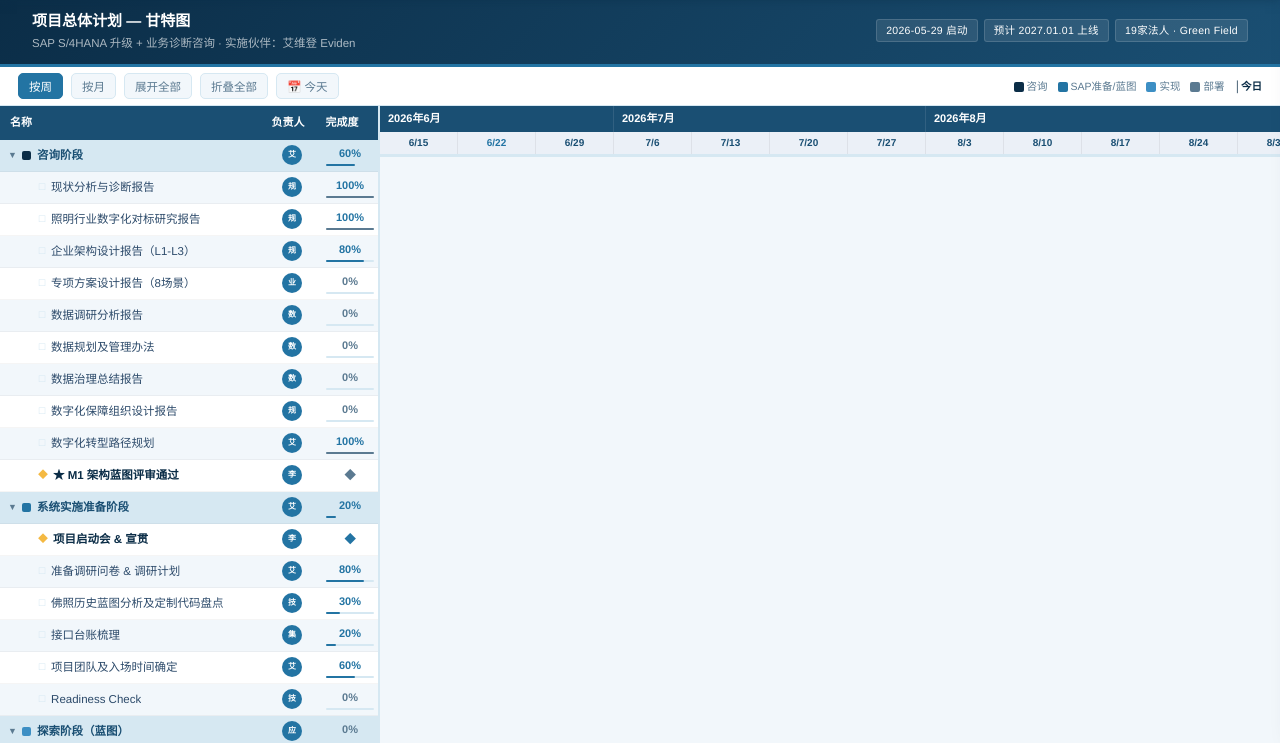
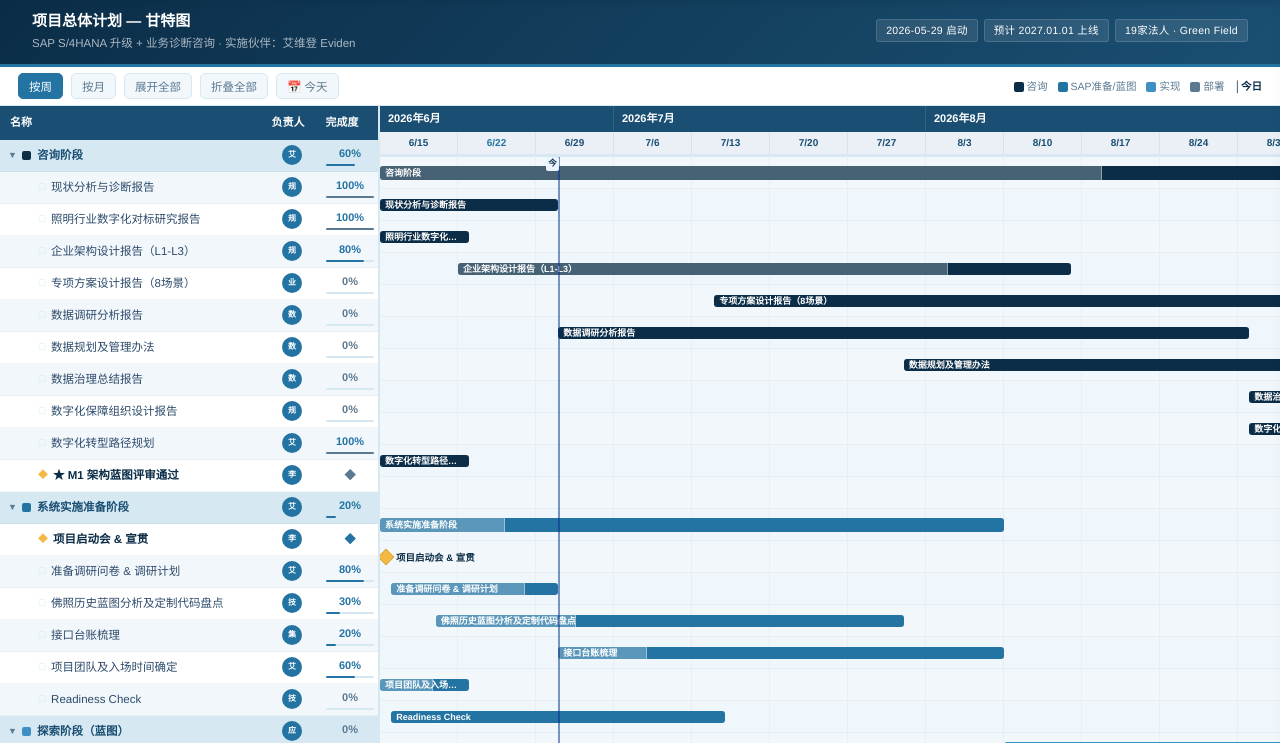
Before and after one commit to EstaTea/fsl-report, a plain HTML site: page index.html in a window 1280 px wide. Shown: the part 57-800 px from the top of the page. Drawn offline with Linux system fonts and the light colour scheme.

Commit message:
fix: row.task.label undefined for phase rows in renderGantt

```diff
--- a/index.html
+++ b/index.html
@@ -484,9 +484,10 @@ function renderGantt(){
       } else {
         var barH=row.type==='phase'?14:12;
         var barTop=(ROW_H-barH)/2;
-        rowHtml+='<div style="position:absolute;left:'+lPx+'px;width:'+wPx+'px;height:'+barH+'px;top:'+barTop+'px;border-radius:3px;background:'+color+';z-index:2;overflow:hidden" title="'+row.task.label+' ('+start+' → '+end+')">';
+        var barLabel=row.type==='phase'?row.ph.label:row.task.label;
+        rowHtml+='<div style="position:absolute;left:'+lPx+'px;width:'+wPx+'px;height:'+barH+'px;top:'+barTop+'px;border-radius:3px;background:'+color+';z-index:2;overflow:hidden" title="'+barLabel+' ('+start+' → '+end+')">';
         if(pct>0&&pct<100) rowHtml+='<div style="width:'+pct+'%;height:100%;background:rgba(255,255,255,.25);border-right:1px solid rgba(255,255,255,.4)"></div>';
-        if(wPx>50) rowHtml+='<span style="position:absolute;left:5px;top:50%;transform:translateY(-50%);font-size:9px;font-weight:600;color:#fff;white-space:nowrap;overflow:hidden;text-overflow:ellipsis;max-width:'+(wPx-10)+'px">'+row.task.label+'</span>';
+        if(wPx>50) rowHtml+='<span style="position:absolute;left:5px;top:50%;transform:translateY(-50%);font-size:9px;font-weight:600;color:#fff;white-space:nowrap;overflow:hidden;text-overflow:ellipsis;max-width:'+(wPx-10)+'px">'+barLabel+'</span>';
         rowHtml+='</div>';
       }
     }
```
